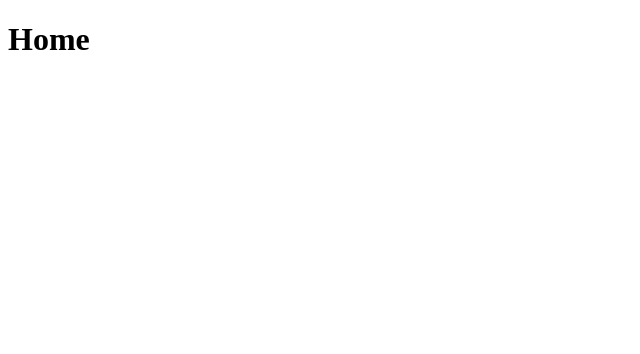
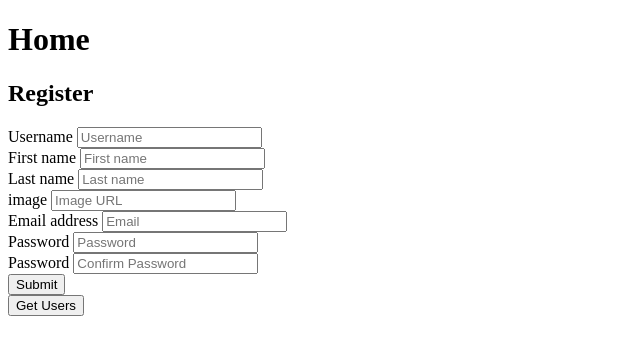
Before and after one commit to CJAllen056/wdi-project-4, a website: page public/index.html in a window 1280 px wide. Shown: the whole page, without its empty margins (0-640 px from the left). Drawn offline with Linux system fonts and the light colour scheme.

Commit message:
register form added

```diff
--- a/public/index.html
+++ b/public/index.html
@@ -6,5 +6,38 @@
   </head>
   <body>
     <h1>Home</h1>
+    <h2>Register</h2>
+  <form class="register" method="post" action="/register">
+    <div class="form-group">
+      <label for="username">Username</label>
+      <input type="text" name="username" id="username" class="form-control" placeholder="Username">
+    </div>
+    <div class="form-group">
+      <label for="firstName">First name</label>
+      <input type="text" name="firstName" id="firstName" class="form-control" placeholder="First name">
+    </div>
+    <div class="form-group">
+      <label for="lastName">Last name</label>
+      <input type="text" name="lastName" id="lastName" class="form-control" placeholder="Last name">
+    </div>
+    <div class="form-group">
+      <label for="image">image</label>
+      <input type="text" name="image" id="image" class="form-control" placeholder="Image URL">
+    </div>
+    <div class="form-group">
+      <label for="email">Email address</label>
+      <input type="email" name="email" id="email" class="form-control" placeholder="Email">
+    </div>
+    <div class="form-group">
+      <label for="password">Password</label>
+      <input type="password" name="password" id="password" class="form-control" placeholder="Password">
+    </div>
+    <div class="form-group">
+      <label for="passwordConfirmation">Password</label>
+      <input type="password" name="passwordConfirmation" id="passwordConfirmation" class="form-control" placeholder="Confirm Password">
+    </div>
+    <button type="submit" class="btn btn-default">Submit</button>
+  </form>
+  <button id="getUsers">Get Users</button>
   </body>
 </html>
```
